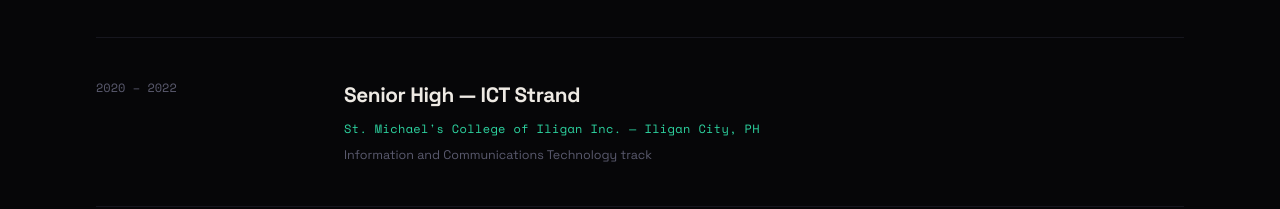
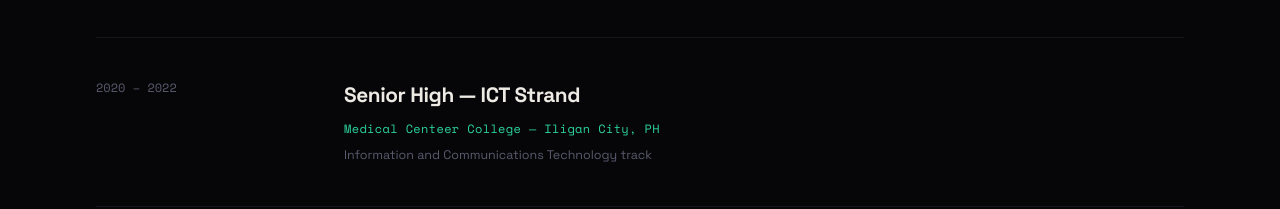
Before and after one commit to gabrielaltobar257-hub/portfolio, a plain HTML site: page index.html in a window 1280 px wide. Shown: the part 4184-4393 px from the top of the page. Drawn offline with nearby package versions, Linux system fonts and the light colour scheme.

Commit message:
Update index.html

```diff
--- a/index.html
+++ b/index.html
@@ -499,7 +499,7 @@
   </div>
   <div class="edu-list">
     <div class="edu-item rv"><div class="edu-yr">2022 – 2026</div><div><div class="edu-deg">BS Information Technology</div><div class="edu-sch">St. Michael's College of Iligan Inc. — Iligan City, PH</div><div class="edu-sub">System Dev · Database Mgmt · Project Mgmt · ITSM · HCI · Web Design</div></div></div>
-    <div class="edu-item rv"><div class="edu-yr">2020 – 2022</div><div><div class="edu-deg">Senior High — ICT Strand</div><div class="edu-sch">St. Michael's College of Iligan Inc. — Iligan City, PH</div><div class="edu-sub">Information and Communications Technology track</div></div></div>
+    <div class="edu-item rv"><div class="edu-yr">2020 – 2022</div><div><div class="edu-deg">Senior High — ICT Strand</div><div class="edu-sch">Medical Centeer College — Iligan City, PH</div><div class="edu-sub">Information and Communications Technology track</div></div></div>
   </div>
 </div>
 
```
